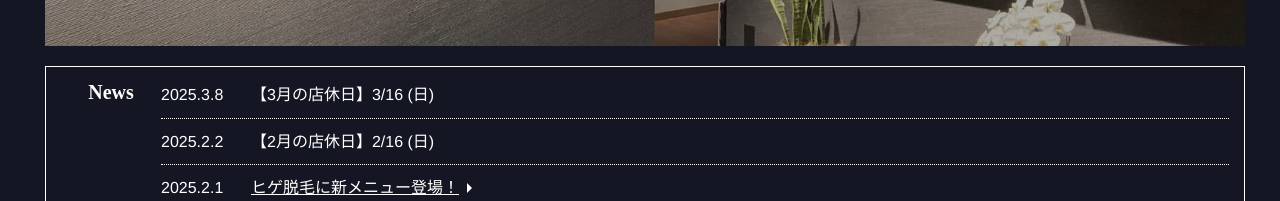
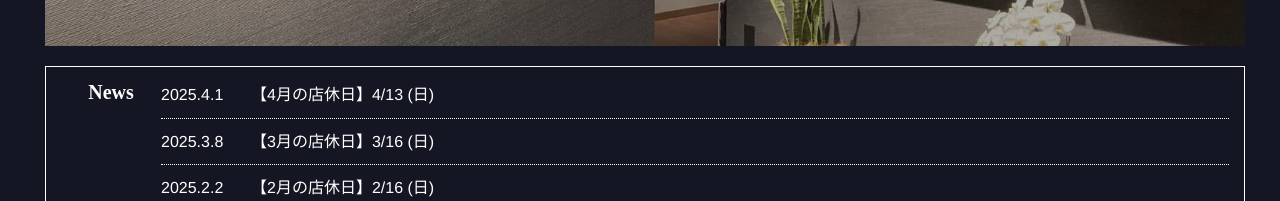
Before and after one commit to kamy0042/bee_group_web, a Next.js app: page / in a window 1280 px wide. Shown: the part 751-952 px from the top of the page. Built offline with nearby package versions, Linux system fonts and the light colour scheme.

Commit message:
feat: お知らせ更新

```diff
--- a/pages/index.tsx
+++ b/pages/index.tsx
@@ -96,16 +96,16 @@ const Index = () => {
           <dd>
             <ul>
               <li>
+                <span>2025.4.1</span>
+                <span>【4月の店休日】4/13 (日)</span>
+              </li>
+              <li>
                 <span>2025.3.8</span>
                 <span>【3月の店休日】3/16 (日)</span>
               </li>
               <li>
                 <span>2025.2.2</span>
                 <span>【2月の店休日】2/16 (日)</span>
-              </li>
-              <li>
-                <span>2025.2.1</span>
-                <Link href="/articles/amujnqffy2v">ヒゲ脱毛に新メニュー登場！</Link>
               </li>
 
               {/* <li> */}
```
